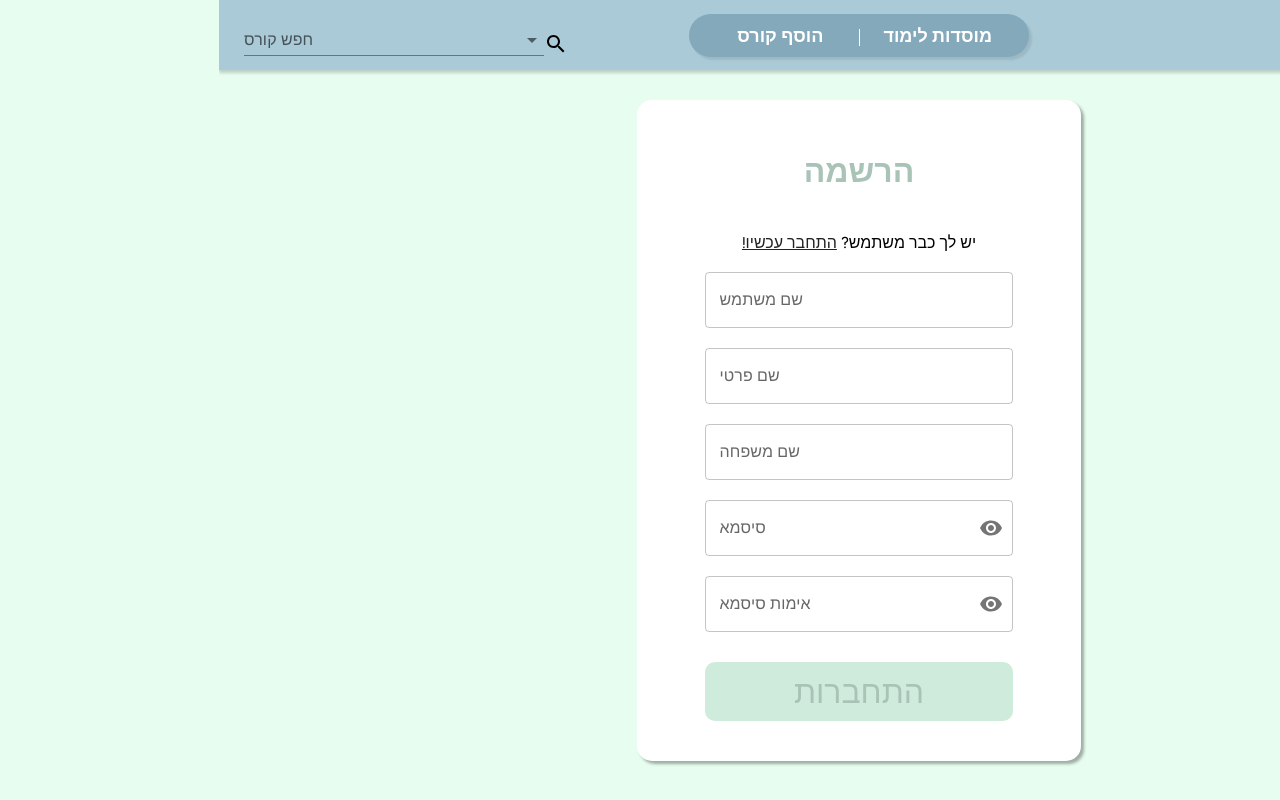
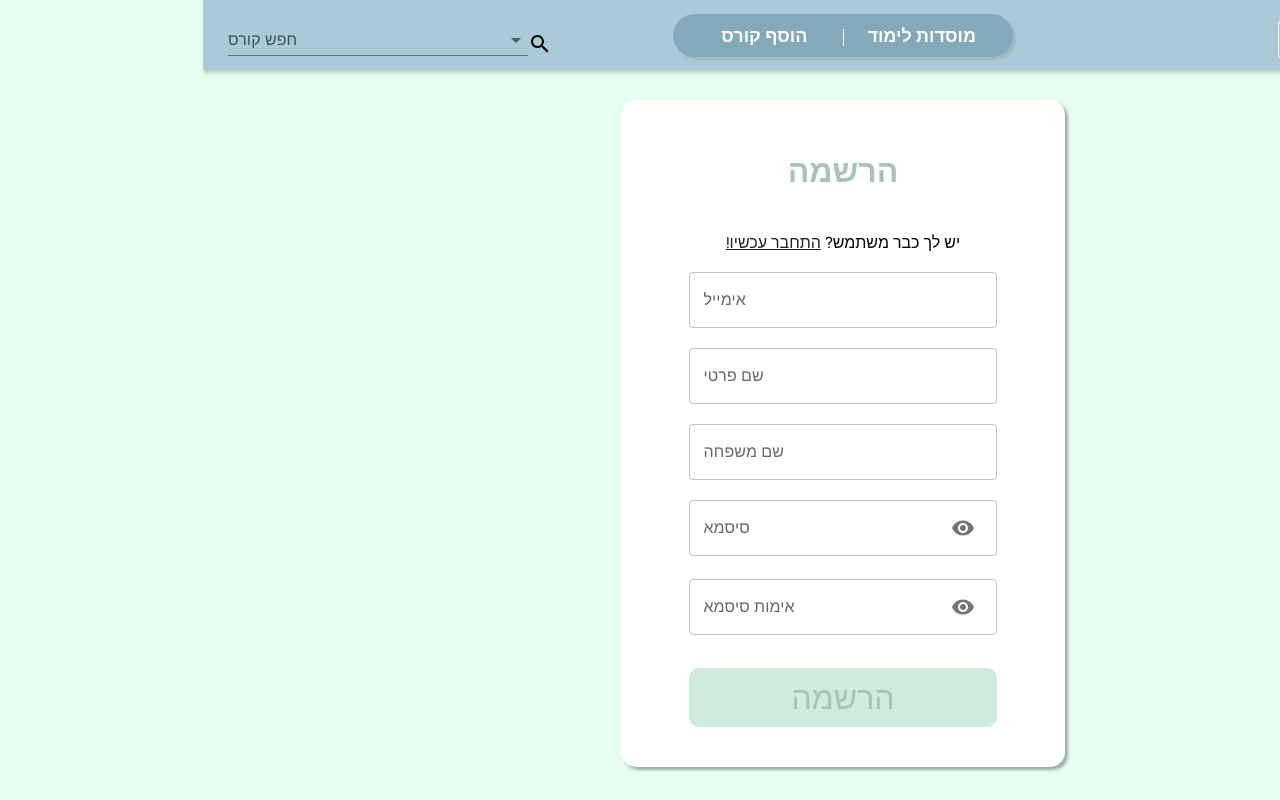
Before and after one commit to BarShnider/grade-tracking-app, a React (Vite) app in the folder client/: page /register in a window 1280 px wide. Built offline with nearby package versions, Linux system fonts and the light colour scheme; no server answers; sample sign-in values are in the browser's storage.

Commit message:
added register functionality

```diff
--- a/client/src/Components/MenuNavbar.jsx
+++ b/client/src/Components/MenuNavbar.jsx
@@ -80,7 +80,7 @@ export default function MenuNavbar() {
         aria-expanded={open ? 'true' : undefined}
         aria-haspopup="true"
         onClick={handleToggle}
-        sx={{color:"#fff", fontWeight:"600"}}
+        sx={{color:"#fff", fontWeight:"600",textTransform:"none", border:"1px solid #fff"}}
       >
         {connectedUser.email}&nbsp;<AccountCircleIcon />
 
--- a/client/src/Components/Register.jsx
+++ b/client/src/Components/Register.jsx
@@ -5,16 +5,111 @@ import OutlinedInput from "@mui/material/OutlinedInput";
 import InputAdornment from "@mui/material/InputAdornment";
 import Visibility from "@mui/icons-material/Visibility";
 import VisibilityOff from "@mui/icons-material/VisibilityOff";
-import { useState } from "react";
 import FormControl from "@mui/material/FormControl";
 import InputLabel from "@mui/material/InputLabel";
-import {useNavigate} from "react-router-dom";
+import FormHelperText from "@mui/material/FormHelperText";
+import { useState } from "react";
+import { useNavigate } from "react-router-dom";
+
 function Register() {
+  const BASE_URL = `https://localhost:7204/api`;
+
   const [showPassword, setShowPassword] = useState(false);
+  const [email, setEmail] = useState("");
+  const [emailError, setEmailError] = useState("");
+  const [firstName, setFirstName] = useState("");
+  const [firstNameError, setFirstNameError] = useState("");
+  const [lastName, setLastName] = useState("");
+  const [lastNameError, setLastNameError] = useState("");
+
+  const [password, setPassword] = useState("");
+  const [passwordError, setPasswordError] = useState("");
+  const [confirmPassword, setConfirmPassword] = useState("");
+  const [confirmPasswordError, setConfirmPasswordError] = useState("");
+
+  const navigate = useNavigate();
+  const regexPatternHebrew = /^[\u0590-\u05FF]+$/; // Hebrew characters pattern
+  const regexPatternPassword = /^(?=.*[!@#$%^&*()_+{}|:"<>?])(?=.*[A-Z])(?=.*\d).{7,12}$/;
+
+  const handleInputChange = (event, setter, regexPattern, errorSetter, errorMessage) => {
+    const newValue = event.target.value;
+    setter(newValue);
+    if (!regexPattern.test(newValue)) {
+      errorSetter(errorMessage);
+    } else {
+      errorSetter("");
+    }
+  };
+
+  const handlePasswordChange = (event) => {
+    const newValue = event.target.value;
+    setPassword(newValue);
+    if (!regexPatternPassword.test(newValue)) {
+      setPasswordError("הסיסמה חייבת להכיל בין 7 ל-12 תווים. יש לוודא שיש לפחות תו אחד מיוחד, אות גדולה ומספר");
+
+
+    } else {
+      setPasswordError("");
+    }
+  };
+
+  const handleConfirmPasswordChange = (event) => {
+    const newValue = event.target.value;
+    setConfirmPassword(newValue);
+    if (newValue !== password) {
+      setConfirmPasswordError("הסיסמאות אינן זהות");
+    } else {
+      setConfirmPasswordError("");
+    }
+  };
   const handleClickShowPassword = () => setShowPassword((show) => !show);
-    const navigate = useNavigate();
-    const handleMouseDownPassword = (event) => {
-      event.preventDefault();
+  const handleMouseDownPassword = (event) => event.preventDefault();
+
+  const  handleSubmit = async () => {
+    // Check for empty fields and set errors accordingly
+    if (!email) setEmailError("נא להזין אימייל");
+    if (!firstName) setFirstNameError("נא להזין שם פרטי");
+    if (!lastName) setLastNameError("נא להזין שם משפחה");
+    if (!password) setPasswordError("נא להזמין סיסמא");
+    if (!confirmPassword) setConfirmPasswordError("נא להזין אימות סיסמא");
+
+    // Check for any existing errors
+    if (!email || !firstName || !lastName || !password || !confirmPassword ||
+        emailError || firstNameError || lastNameError || passwordError || confirmPasswordError) {
+      console.error("Form validation failed.");
+      return; // Stop submission if there are any errors
+    }
+
+    // If no errors, submit the form
+    console.log("Submitting form...");
+    const user = {
+      email,
+      firstName,
+      lastName,
+      password
+    }
+    try {
+      const response = await fetch(`${BASE_URL}/User/Register`, {
+        method: "POST",
+        headers: {
+          "Content-Type": "application/json"
+        },
+        body: JSON.stringify(user)
+      });
+
+      const isRegistered = await response.json(); // Expecting a boolean response
+      if (!isRegistered) {
+        setEmailError('האימייל תפוס, נסו אימייל אחר');
+        return;
+      }
+
+      console.log("Registration successful");
+      navigate('/login'); // Navigate to login or success page
+    } catch (error) {
+      console.error("Registration error:", error);
+      alert("Registration failed"); // Consider a more user-friendly error handling
+    }
+    // navigate("/success"); // Redirect or handle form submission
   };
 
   return (
@@ -23,41 +118,43 @@ function Register() {
       <span>יש לך כבר משתמש? <span className="clickable logout-link" onClick={() => navigate("/login")}>התחבר עכשיו!</span></span>
 
       <TextField
-        sx={{ width: "80%",direction: "ltr" }}
-        id="outlined-basic"
-        label="שם משתמש"
-        color={"success"}
+        sx={{ width: "80%", direction: "ltr" }}
+        label="אימייל"
         variant="outlined"
+        value={email}
+        onChange={(e) => handleInputChange(e, setEmail, /^[a-zA-Z0-9._%+-]+@[a-zA-Z0-9.-]+\.[a-zA-Z]{2,}$/, setEmailError, "כתובת אימייל לא חוקית.")}
+        error={!!emailError}
+        helperText={emailError}
       />
       <TextField
-        sx={{ width: "80%",direction: "ltr" }}
-        id="outlined-basic"
+        sx={{ width: "80%", direction: "ltr" }}
         label="שם פרטי"
-        color={"success"}
         variant="outlined"
+        value={firstName}
+        onChange={(e) => handleInputChange(e, setFirstName, regexPatternHebrew, setFirstNameError, "יש להזין אותיות בעברית בלבד.")}
+        error={!!firstNameError}
+        helperText={firstNameError}
       />
       <TextField
-        sx={{ width: "80%",direction: "ltr" }}
-        id="outlined-basic"
+        sx={{ width: "80%", direction: "ltr" }}
         label="שם משפחה"
-        color={"success"}
         variant="outlined"
+        value={lastName}
+        onChange={(e) => handleInputChange(e, setLastName, regexPatternHebrew, setLastNameError, "יש להזין אותיות בעברית בלבד.")}
+        error={!!lastNameError}
+        helperText={lastNameError}
       />
-      <FormControl sx={{ width: "80%", direction: "ltr" }} variant="outlined">
-        <InputLabel color="success" htmlFor="outlined-adornment-password">
-          סיסמא
-        </InputLabel>
+            <FormControl error={!!passwordError} sx={{ width: "80%", direction: "ltr" }} variant="outlined">
+        <InputLabel htmlFor="outlined-adornment-password">סיסמא</InputLabel>
         <OutlinedInput
-          color="success"
-          id="outlined-adornment-password"
+          value={password}
+          onChange={handlePasswordChange}
           type={showPassword ? "text" : "password"}
           endAdornment={
             <InputAdornment position="end">
               <IconButton
-                aria-label="toggle password visibility"
-                onClick={handleClickShowPassword}
-                onMouseDown={handleMouseDownPassword}
-                edge="end"
+                onClick={() => setShowPassword(!showPassword)}
+                onMouseDown={(event) => event.preventDefault()}
               >
                 {showPassword ? <VisibilityOff /> : <Visibility />}
               </IconButton>
@@ -65,22 +162,19 @@ function Register() {
           }
           label="סיסמא"
         />
+        <FormHelperText>{passwordError}</FormHelperText>
       </FormControl>
-      <FormControl sx={{ width: "80%", direction: "ltr" }} variant="outlined">
-        <InputLabel color="success" htmlFor="outlined-adornment-password">
-          אימות סיסמא
-        </InputLabel>
+      <FormControl error={!!confirmPasswordError} sx={{ width: "80%", direction: "ltr" }} variant="outlined">
+        <InputLabel htmlFor="confirm-password">אימות סיסמא</InputLabel>
         <OutlinedInput
-          color="success"
-          id="outlined-adornment-password"
+          value={confirmPassword}
+          onChange={handleConfirmPasswordChange}
           type={showPassword ? "text" : "password"}
           endAdornment={
             <InputAdornment position="end">
               <IconButton
-                aria-label="toggle password visibility"
-                onClick={handleClickShowPassword}
-                onMouseDown={handleMouseDownPassword}
-                edge="end"
+                onClick={() => setShowPassword(!showPassword)}
+                onMouseDown={(event) => event.preventDefault()}
               >
                 {showPassword ? <VisibilityOff /> : <Visibility />}
               </IconButton>
@@ -88,10 +182,11 @@ function Register() {
           }
           label="אימות סיסמא"
         />
+        <FormHelperText>{confirmPasswordError}</FormHelperText>
       </FormControl>
-      <Button>התחברות</Button>
+      <Button onClick={() => handleSubmit()}>הרשמה</Button>
     </div>
-    )
+  );
 }
 
-export default Register
+export default Register;
```
Lines whose indentation alone changed are shown as unchanged.
